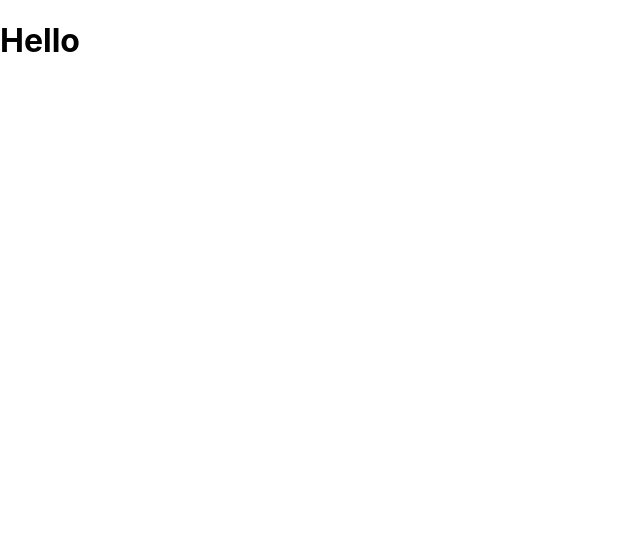
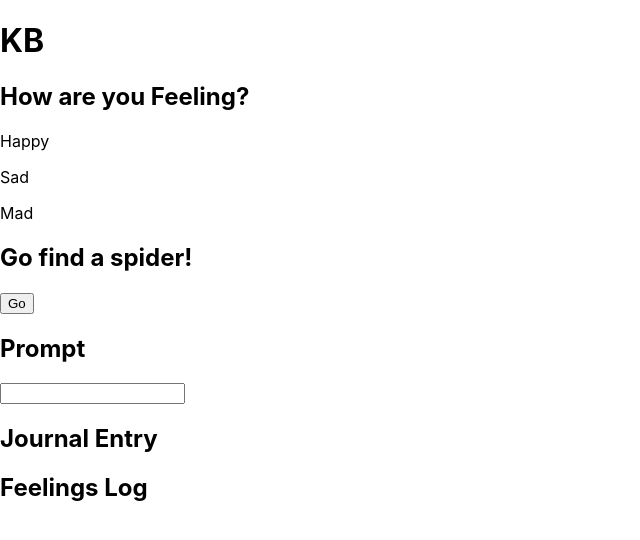
Before and after one commit to espressoGoddess/beam, a React (Create React App) app: page / in a window 1280 px wide. Shown: the top 540 px of the page, without its empty margins (0-640 px from the left). Built offline with nearby package versions, Linux system fonts and the light colour scheme.

Commit message:
feat: complete initial component architecture wireframe

```diff
--- a/src/Components/Activities/Activities.js
+++ b/src/Components/Activities/Activities.js
@@ -0,0 +1,14 @@
+import React from "react";
+
+const Activities = () => {
+  return (
+    <>
+    <div>
+      <h2>Go find a spider!</h2>
+    </div>
+    <button>Go</button>
+    </>
+  )
+}
+
+export default Activities;
--- a/src/Components/App/App.js
+++ b/src/Components/App/App.js
@@ -1,10 +1,31 @@
-import React from 'react';
+import React, {useState, useEffect} from 'react';
+import activityData from '../../sampleData/activityData'
+import entryData from '../../sampleData/entryData'
+import Header from '../Header/Header';
+import Feelings from '../Feelings/Feelings';
+import Activities from '../Activities/Activities';
+import JournalPrompt from '../JournalPrompt/JournalPrompt';
+import JournalEntry from '../JournalEntry/JournalEntry';
+import FeelingsLog from '../FeelingsLog/FeelingsLog';
 import './App.css';
 
 const App = () => {
+  const [user, setUser] = useState({id: 1, name: 'KB'});
+  const [userLogs, setUserLogs] = useState(entryData);
+  const [feeling, setFeeling] = useState('');
+  const [activity, setActivity] = useState('');
+  const [journal, setJournal] = useState('');
+  const [activities, setActivities] = useState(activityData);
+  const [filteredActivities, setFilteredActivities] = useState([]);
+
   return (
     <main>
-      <h1>Hello</h1>
+      <Header user={user}/>
+      <Feelings />
+      <Activities />
+      <JournalPrompt />
+      <JournalEntry />
+      <FeelingsLog />
     </main>
   )
 }
--- a/src/Components/Feelings/Feelings.js
+++ b/src/Components/Feelings/Feelings.js
@@ -0,0 +1,15 @@
+import React from "react";
+import './Feelings.css'
+
+const Feelings = () => {
+  return (
+    <>
+      <h2>How are you Feeling?</h2>
+      <p>Happy</p>
+      <p>Sad</p>
+      <p>Mad</p>
+    </>
+  )
+}
+
+export default Feelings;
--- a/src/Components/FeelingsLog/FeelingsLog.js
+++ b/src/Components/FeelingsLog/FeelingsLog.js
@@ -0,0 +1,11 @@
+import React from "react";
+
+const FeelingsLog = () => {
+  return (
+    <>
+    <h2>Feelings Log</h2>
+    </>
+  )
+}
+
+export default FeelingsLog;
--- a/src/Components/Header/Header.js
+++ b/src/Components/Header/Header.js
@@ -0,0 +1,10 @@
+import React from "react";
+import './Header.css'
+
+const Header = ( {user} ) => {
+  return (
+    <h1>{user.name}</h1>
+  )
+}
+
+export default Header;
--- a/src/Components/JournalEntry/JournalEntry.js
+++ b/src/Components/JournalEntry/JournalEntry.js
@@ -0,0 +1,11 @@
+import React from "react";
+
+const JournalEntry = () => {
+  return (
+    <>
+    <h2>Journal Entry</h2>
+    </>
+  )
+}
+
+export default JournalEntry;
--- a/src/Components/JournalPrompt/JournalPrompt.js
+++ b/src/Components/JournalPrompt/JournalPrompt.js
@@ -0,0 +1,12 @@
+import React from "react";
+
+const JournalPrompt = () => {
+  return (
+    <form>
+      <h2>Prompt</h2>
+      <input type="text"/>
+    </form>
+  )
+}
+
+export default JournalPrompt
--- /dev/null
+++ b/src/sampleData/activityData.js
@@ -0,0 +1,134 @@
+const activityData = [
+  {
+    "activityId": 1,
+    "activity": "Go find a spider.",
+    "feelings": [
+      "bad",
+      "surprised",
+      "happy",
+      "fearful",
+      "angry",
+      "disguisted",
+      "sad"
+    ]
+  },
+  {
+    "activityId": 2,
+    "activity": "Go find a dog.",
+    "feelings": [
+      "bad",
+      "surprised",
+      "happy",
+      "fearful",
+      "angry",
+      "disguisted",
+      "sad"
+    ]
+  },
+  {
+    "activityId": 3,
+    "activity": "Go find a human.",
+    "feelings": [
+      "bad",
+      "surprised",
+      "happy",
+      "fearful",
+      "angry",
+      "disguisted",
+      "sad"
+    ]
+  },
+  {
+    "activityId": 4,
+    "activity": "Go find a car.",
+    "feelings": [
+      "bad",
+      "surprised",
+      "happy",
+      "fearful",
+      "angry",
+      "disguisted",
+      "sad"
+    ]
+  },
+  {
+    "activityId": 5,
+    "activity": "Go find a monkey.",
+    "feelings": [
+      "bad",
+      "surprised",
+      "happy",
+      "fearful",
+      "angry",
+      "disguisted",
+      "sad"
+    ]
+  },
+  {
+    "activityId": 6,
+    "activity": "Go find a jackalope.",
+    "feelings": [
+      "bad",
+      "surprised",
+      "happy",
+      "fearful",
+      "angry",
+      "disguisted",
+      "sad"
+    ]
+  },
+  {
+    "activityId": 7,
+    "activity": "Go find a dingo.",
+    "feelings": [
+      "bad",
+      "surprised",
+      "happy",
+      "fearful",
+      "angry",
+      "disguisted",
+      "sad"
+    ]
+  },
+  {
+    "activityId": 8,
+    "activity": "Go find a booger.",
+    "feelings": [
+      "bad",
+      "surprised",
+      "happy",
+      "fearful",
+      "angry",
+      "disguisted",
+      "sad"
+    ]
+  },
+  {
+    "activityId": 9,
+    "activity": "Go find a geologist.",
+    "feelings": [
+      "bad",
+      "surprised",
+      "happy",
+      "fearful",
+      "angry",
+      "disguisted",
+      "sad"
+    ]
+  },
+  {
+    "activityId": 10,
+    "activity": "Go find a spider.",
+    "feelings": [
+      "bad",
+      "surprised",
+      "happy",
+      "fearful",
+      "angry",
+      "disguisted",
+      "sad"
+    ]
+  }
+]
+
+export default activityData;
--- /dev/null
+++ b/src/sampleData/entryData.js
@@ -0,0 +1,94 @@
+const entryData = [
+  {
+    "userId": 1,
+    "entryId": 1680904754195,
+    "date": "2023-04-07",
+    "feeling": "anxious",
+    "activity": "Go find a spider.",
+    "journalBool": true,
+    "journalEntry": "Today I am feeling anxoius because I pooped my pants in front of my crush."
+  },
+  {
+    "userId": 1,
+    "entryId": 1680904754196,
+    "date": "2023-04-06",
+    "feeling": "mad",
+    "activity": "Take a deep breath.",
+    "journalBool": false,
+    "journalEntry": ""
+  },
+  {
+    "userId": 1,
+    "entryId": 1680904754197,
+    "date": "2023-04-05",
+    "feeling": "happy",
+    "activity": "Call a loved one and tell them you love them.",
+    "journalBool": true,
+    "journalEntry": "Today I am feeling anxoius because I pooped my pants in front of my crush."
+  },
+  {
+    "userId": 1,
+    "entryId": 1680904754198,
+    "date": "2023-04-04",
+    "feeling": "anxious",
+    "activity": "Cheese cheese cheese cheese cheese.",
+    "journalBool": false,
+    "journalEntry": ""
+  },
+  {
+    "userId": 1,
+    "entryId": 1680904754199,
+    "date": "2023-04-03",
+    "feeling": "frustrated",
+    "activity": "Go find a spider.",
+    "journalBool": true,
+    "journalEntry": "Today I am feeling anxoius because I pooped my pants in front of my crush."
+  },
+  {
+    "userId": 1,
+    "entryId": 1680904754144,
+    "date": "2023-04-02",
+    "feeling": "nervous",
+    "activity": "Be cool.",
+    "journalBool": false,
+    "journalEntry": ""
+  },
+  {
+    "userId": 7,
+    "entryId": 1680902454195,
+    "date": "2023-04-01",
+    "feeling": "jealous",
+    "activity": "Get over it.",
+    "journalBool": true,
+    "journalEntry": "Today I am feeling anxoius because I pooped my pants in front of my crush."
+  },
+  {
+    "userId": 1,
+    "entryId": 1680904757095,
+    "date": "2023-04-08",
+    "feeling": "friendly",
+    "activity": "Kiss a stranger on the mouth.",
+    "journalBool": false,
+    "journalEntry": ""
+  },
+  {
+    "userId": 1,
+    "entryId": 1680904755595,
+    "date": "2023-04-09",
+    "feeling": "cheerful",
+    "activity": "Say your prayers.",
+    "journalBool": true,
+    "journalEntry": "Today I am feeling anxoius because I pooped my pants in front of my crush."
+  },
+  {
+    "userId": 1,
+    "entryId": 1680933755595,
+    "date": "2023-04-10",
+    "feeling": "happy",
+    "activity": "Be more sad.",
+    "journalBool": false,
+    "journalEntry": ""
+  }
+]
+
+export default entryData;
```
